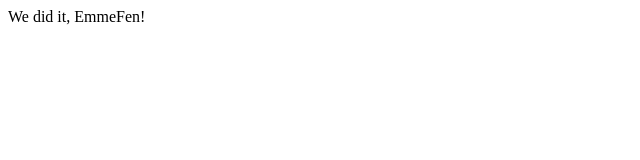
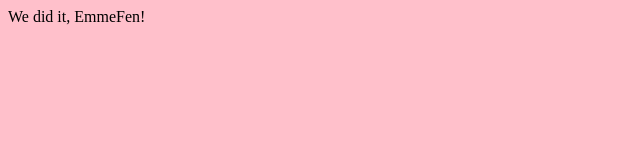
Before and after one commit to emilyfaltemus/emilyfaltemus.github.io, a plain HTML site: page index.html in a window 1280 px wide. Shown: the whole page, without its empty margins (0-640 px from the left). Drawn offline with Linux system fonts and the light colour scheme.

Commit message:
add styling

```diff
--- /dev/null
+++ b/css/style.css
@@ -0,0 +1,3 @@
+body {
+    background: pink;
+}
--- a/index.html
+++ b/index.html
@@ -5,6 +5,7 @@
     <meta http-equiv="X-UA-Compatible" content="IE=edge">
     <meta name="viewport" content="width=device-width, initial-scale=1.0">
     <title>Emmefen</title>
+    <link rel="stylesheet" href="/css/style.css">
 </head>
 <body>
     We did it, EmmeFen!
```
